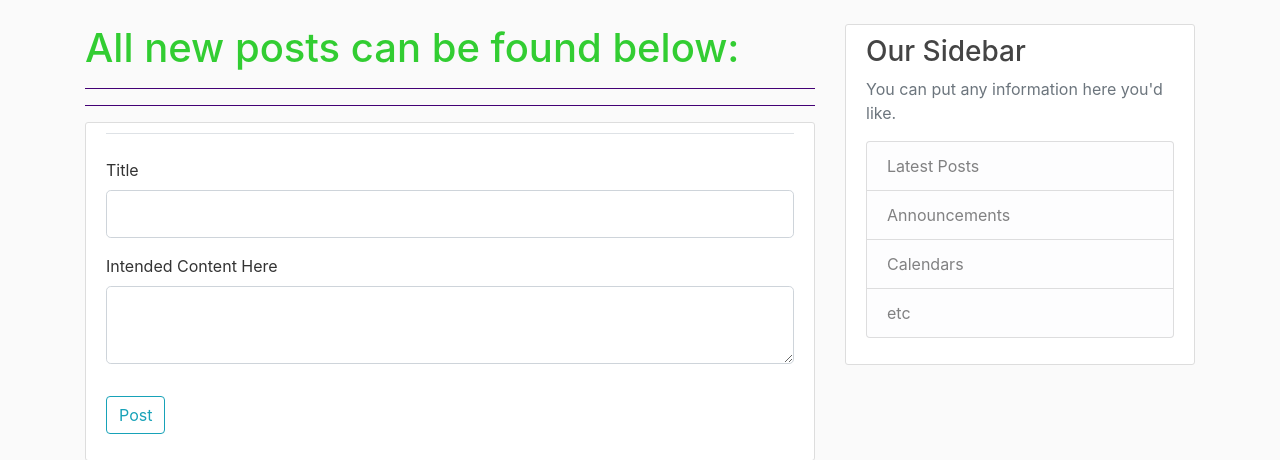
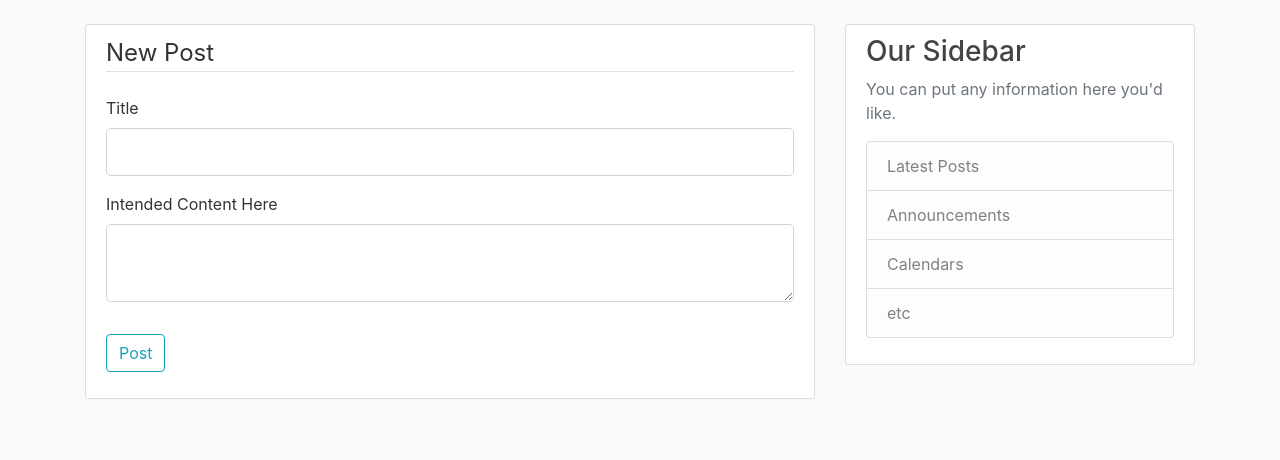
Before and after one commit to python-pro/FlaskProjects, a Flask app: page /post/new in a window 1280 px wide. Shown: the part 56-516 px from the top of the page. Run offline with Flask 2, Linux system fonts and the light colour scheme; a user stored in the database is signed in; some libraries are stand-ins or nearby versions.

Commit message:
Updating Post of Current User

```diff
--- a/CoreysFlask/flaskblog/routes.py
+++ b/CoreysFlask/flaskblog/routes.py
@@ -1,7 +1,7 @@
 import os
 import secrets
 from PIL import Image
-from flask import render_template, url_for, flash, redirect, request
+from flask import render_template, url_for, flash, redirect, request,abort
 from flaskblog import app, db, bcrypt
 from flaskblog.forms import RegistrationForm, LoginForm, UpdateAccountForm,PostForm
 from flaskblog.models import User, Post
@@ -105,10 +105,31 @@ def new_post():
         flash('Your post has been created','success')
         return redirect(url_for('home'))
 
-    return render_template('create_post.html', title='New Post',form=form)
+    return render_template('create_post.html', title='New Post',form=form,legend="New Post")
 
 
 @app.route("/post/<int:post_id>", methods=['GET', 'POST'])
 def post(post_id):
     post=Post.query.get_or_404(post_id)
     return render_template('post.html', title='post.title',post=post)
+
+
+
+
+@app.route("/post/<int:post_id>/update", methods=['GET', 'POST'])
+@login_required
+def update_post(post_id):
+    post=Post.query.get_or_404(post_id)
+    if post.author!=current_user:
+        abort(403)
+    form=PostForm()
+    if form.validate_on_submit():
+        post.title=form.title.data
+        post.content=form.content.data
+        db.session.commit()
+        flash("Your post has been updated",'success')
+        return redirect(url_for('post', post_id=post.id))
+    elif request.method=="GET":
+        form.title.data=post.title
+        form.content.data=post.content
+    return render_template('create_post.html', title='Update Post',form=form,legend="Update Post")
--- a/CoreysFlask/flaskblog/templates/create_post.html
+++ b/CoreysFlask/flaskblog/templates/create_post.html
@@ -1,11 +1,6 @@
-
 {% extends "layout.html" %}
 {% block content %}
-    <h1 style="color: limegreen">All new posts can be found below: </h1>
-	<hr style="background-color: indigo">
-	<hr style="background-color: indigo">
-
-	<div class="content-section">
+<div class="content-section">
     <form method="POST" action="">
         {{ form.hidden_tag() }}
         <fieldset class="form-group">
--- a/CoreysFlask/flaskblog/templates/post.html
+++ b/CoreysFlask/flaskblog/templates/post.html
@@ -2,7 +2,7 @@
 {% block content %}
 
    <article class="media content-section">
-     <img class="rounded-circle article-img" {{url_for('static',filename='procile_pics'+post.author.image_file)}}">
+     <img class="rounded-circle article-img" src="{{url_for('static',filename='profile_pics'+post.author.image_file)}}">
      <div class="media-body">
        <div class="article-metadata">
          <a class="mr-2" href="#">{{ post.author.username }}</a>
```
Also changed, not shown: CoreysFlask/flaskblog/templates/home.html (+4 -3 lines).
